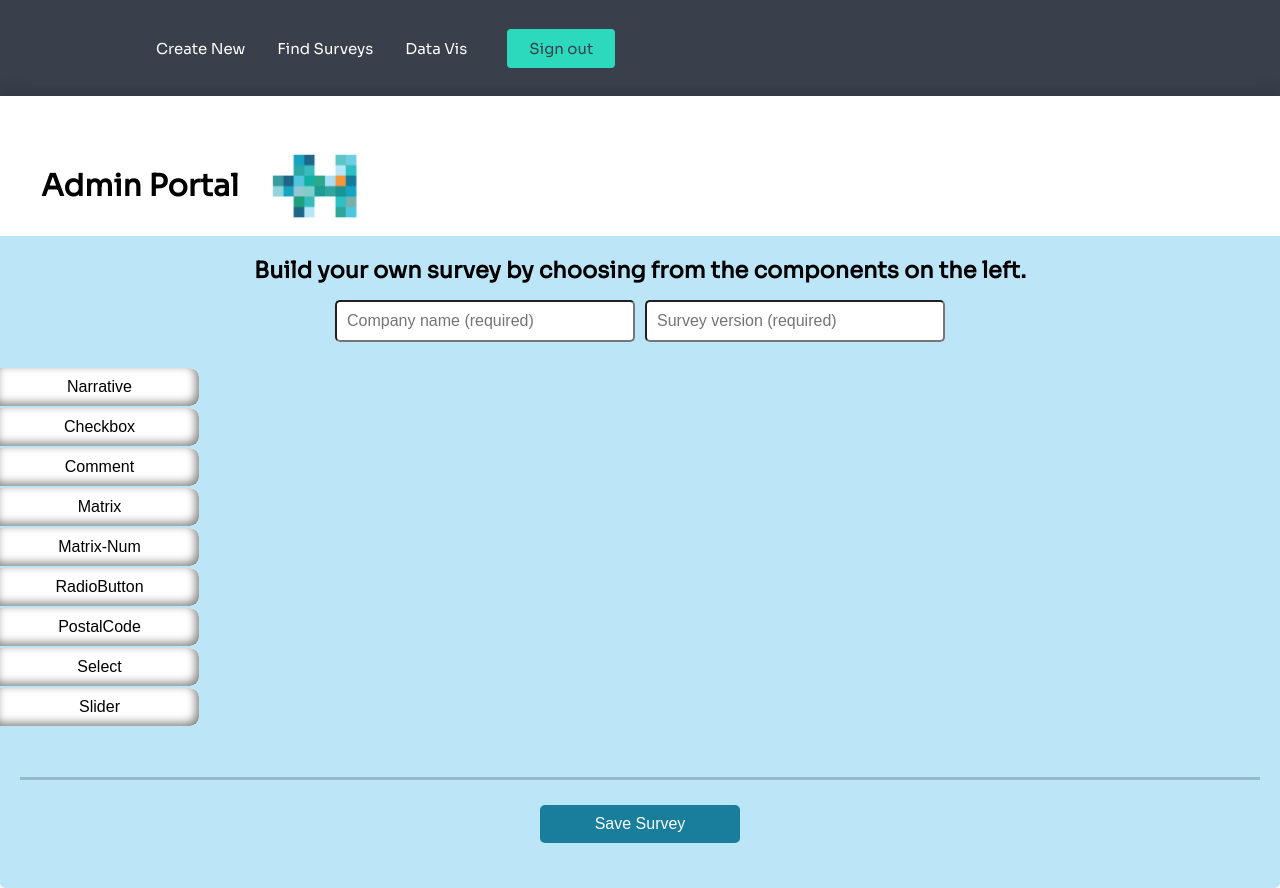
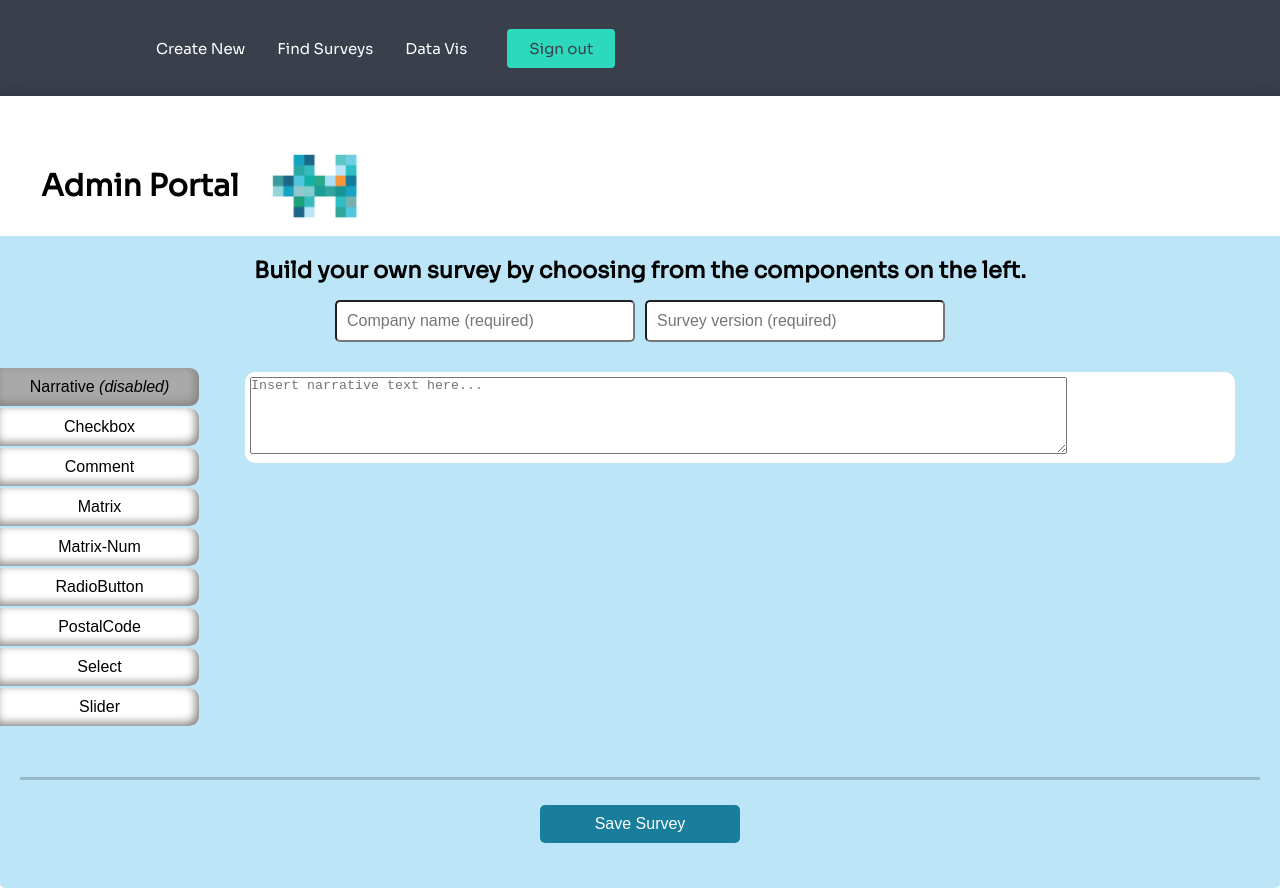
Before and after one commit to fjjes/project3-Hive, a React (Create React App) app in the folder client/: page / in a window 1280 px wide. Built offline with nearby package versions, Linux system fonts and the light colour scheme.

Commit message:
Disable Narrative button, make Narrative required

```diff
--- a/client/src/components/pages/Admin/NewSurvey.js
+++ b/client/src/components/pages/Admin/NewSurvey.js
@@ -36,9 +36,6 @@ const NewSurvey = (props) => {
 
     let InsertedComponent;
     switch (e.target.id) {
-      case "narrative":
-        InsertedComponent = NarrativeOne;
-        break;
       case "checkboxes":
         InsertedComponent = CheckboxesOne;
         break;
@@ -70,14 +67,16 @@ const NewSurvey = (props) => {
     // This creates an array of the components that have been added to the custom survey
     setComponentList(
       componentList.concat(
+        <div>
           <InsertedComponent
             key={componentList.length}
             question={props.question}
             texts={props.texts}
             questionNumber={counter}
             value={props.narrativeTextValue}
-          onChange={handleNarrativeChange}
+            // onChange={handleNarrativeChange}
           />
+        </div>
       )
     );
   }
@@ -209,8 +208,9 @@ const NewSurvey = (props) => {
       {/* FOR LATER:  Make it so we can change order and number of questions - drag and drop?? */}
       <div className="survey-selection-container">
         <div className="survey-selection-sidebar">
-          <button id="narrative" onClick={addComponent}>
-            Narrative
+          {/* Narrative button not needed since this component is now required - delete? */}
+          <button id="narrative" onClick={addComponent} disabled style={{backgroundColor:"darkGrey"}}>
+            Narrative <em>(disabled)</em>
           </button>
           <button id="checkboxes" onClick={addComponent}>
             Checkbox
@@ -242,6 +242,7 @@ const NewSurvey = (props) => {
         <div className="survey-selected-components">
           <div className="survey-selected-components-background">
             {/* Displays the question components that have been selected */}
+            <NarrativeOne onChange={handleNarrativeChange}/>
             <div>{componentList}</div>
           </div>
         </div>
```
Lines whose indentation alone changed are shown as unchanged.
